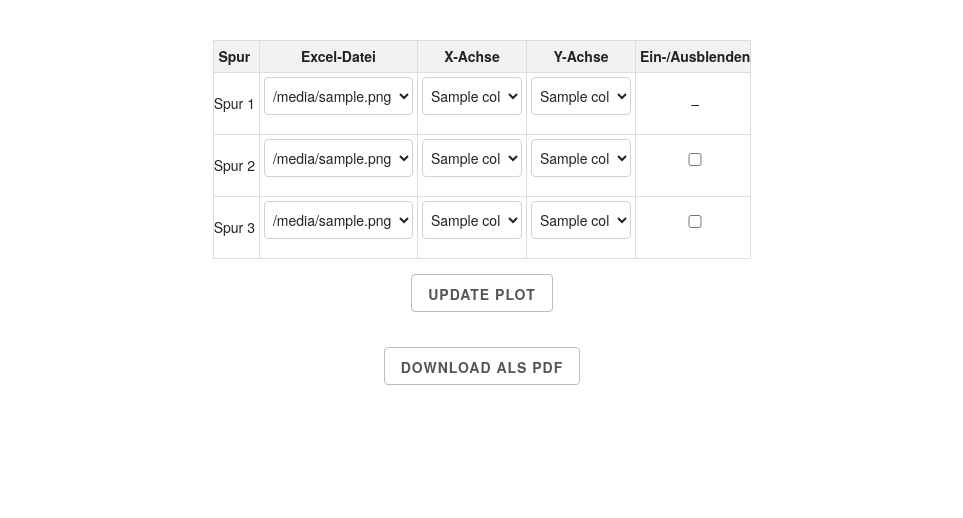
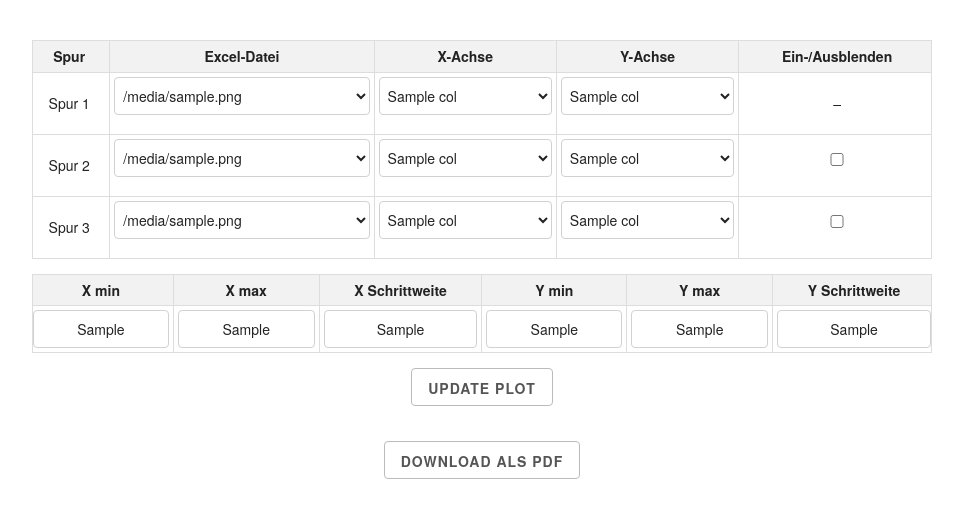
Before and after one commit to tavonbue/Datenauswertung, a Flask app: template templates/postprocessing.html in a window 1280 px wide. Shown: the part 109-627 px from the top of the page, without its empty margins (158-1121 px from the left). Run offline with Flask 3, Linux system fonts and the light colour scheme; the template is opened without the code that fills it: most values are stand-ins (such as "Sample title", 1, 10 or a date in 2020).

Commit message:
Komplette Überarbeitung der Skripts.

```diff
--- a/main.py
+++ b/main.py
@@ -223,6 +223,22 @@ def download_pdf():
     x_col3 = request.form.get('x_col3')
     y_col3 = request.form.get('y_col3')
 
+    # Eingaben für Achsengrenzen und Schrittweiten
+    x_min = request.form.get('x_min')
+    x_max = request.form.get('x_max')
+    y_min = request.form.get('y_min')
+    y_max = request.form.get('y_max')
+    x_step = request.form.get('x_step')
+    y_step = request.form.get('y_step')
+
+    # Konvertiere die Werte in floats, wenn sie vorhanden sind
+    x_min = float(x_min) if x_min else None
+    x_max = float(x_max) if x_max else None
+    y_min = float(y_min) if y_min else None
+    y_max = float(y_max) if y_max else None
+    x_step = float(x_step) if x_step else None
+    y_step = float(y_step) if y_step else None
+
     # Verarbeite den ersten Datensatz
     processed_file_path1 = os.path.join("Processed_data", f'processed_{selected_file1}.pkl')
     try:
@@ -251,11 +267,13 @@ def download_pdf():
     else:
         df3 = None
 
-    # Erstelle den Plot als PDF
+    # Erstelle den Plot als PDF mit Achsengrenzen und Schrittweiten
     pdf_bytes = plot_data_with_traces(
         df1, units, x_col1, y_col1,
         df2, x_col2, y_col2,
         df3, x_col3, y_col3,
+        x_min=x_min, x_max=x_max, y_min=y_min, y_max=y_max,
+        x_step=x_step, y_step=y_step,
         output_format='pdf'
     )
 
@@ -266,6 +284,13 @@ def download_pdf():
         selected_file3, y_col3
     )
 
+    # Erstelle den Pfad im "PDF_Export"-Ordner
+    pdf_path = os.path.join("PDF_Export", pdf_filename)
+
+    # Speichere das PDF im Ordner "PDF_Export"
+    with open(pdf_path, 'wb') as f:
+        f.write(pdf_bytes.getvalue())
+
     # Rückgabe des PDF-Inhalts direkt aus BytesIO, ohne es auf der Festplatte zu speichern
     return send_file(
         pdf_bytes,
@@ -275,22 +300,22 @@ def download_pdf():
     )
 
 
-# Funktion zur Generierung des Dateinamens für das PDF
-def generate_pdf_filename(selected_file1, x_col1, y_col1, selected_file2=None, y_col2=None, selected_file3=None,
-                          y_col3=None):
-    # Grundstruktur des Dateinamens
-    base_filename = f"{selected_file1.split('.')[0]}_{y_col1}_{x_col1}"
+# Funktion zur Generierung des kürzeren Dateinamens für das PDF
+def generate_pdf_filename(selected_file1, x_col1, y_col1, selected_file2=None, y_col2=None, selected_file3=None, y_col3=None):
+    # Erstelle eine kürzere Version des Dateinamens, indem nur die ersten 5 Zeichen der Dateinamen verwendet werden
+    base_filename = f"{selected_file1.split('.')[0][:5]}_{y_col1[:5]}_{x_col1[:5]}"
 
-    # Füge Spur 2 hinzu, falls vorhanden
+    # Füge Spur 2 hinzu, falls vorhanden, und kürze die Namen
     if selected_file2 and y_col2:
-        base_filename += f"_{selected_file2.split('.')[0]}_{y_col2}"
+        base_filename += f"_{selected_file2.split('.')[0][:5]}_{y_col2[:5]}"
 
-    # Füge Spur 3 hinzu, falls vorhanden
+    # Füge Spur 3 hinzu, falls vorhanden, und kürze die Namen
     if selected_file3 and y_col3:
-        base_filename += f"_{selected_file3.split('.')[0]}_{y_col3}"
+        base_filename += f"_{selected_file3.split('.')[0][:5]}_{y_col3[:5]}"
 
-    # Rückgabe des vollständigen Dateinamens
+    # Rückgabe des gekürzten Dateinamens
     return base_filename + ".pdf"
+
 
 
 if __name__ == '__main__':
--- a/templates/postprocessing.html
+++ b/templates/postprocessing.html
@@ -199,6 +199,30 @@
                 </tbody>
             </table>
 
+            <!-- Tabelle für die Eingaben von Achsengrenzen und Schrittweiten -->
+            <table>
+                <thead>
+                    <tr>
+                        <th>X min</th>
+                        <th>X max</th>
+                        <th>X Schrittweite</th>
+                        <th>Y min</th>
+                        <th>Y max</th>
+                        <th>Y Schrittweite</th>
+                    </tr>
+                </thead>
+                <tbody>
+                    <tr>
+                        <td><input type="text" name="x_min" value="{{ x_min }}" class="centered-input"></td>
+                        <td><input type="text" name="x_max" value="{{ x_max }}" class="centered-input"></td>
+                        <td><input type="text" name="x_step" value="{{ x_step }}" class="centered-input"></td>
+                        <td><input type="text" name="y_min" value="{{ y_min }}" class="centered-input"></td>
+                        <td><input type="text" name="y_max" value="{{ y_max }}" class="centered-input"></td>
+                        <td><input type="text" name="y_step" value="{{ y_step }}" class="centered-input"></td>
+                    </tr>
+                </tbody>
+            </table>
+
             <div class="button-container">
                 <button type="submit">Update Plot</button>
             </div>
```
Lines whose indentation alone changed are shown as unchanged.
